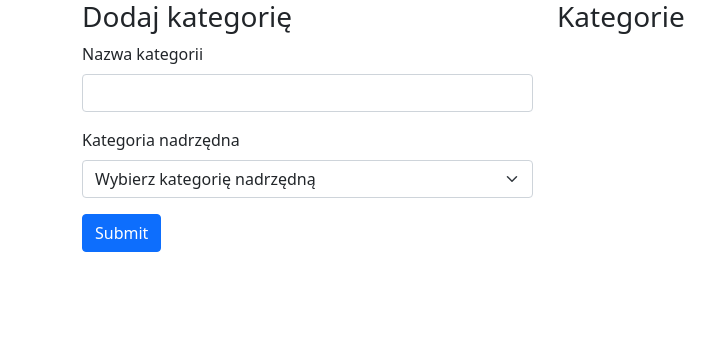
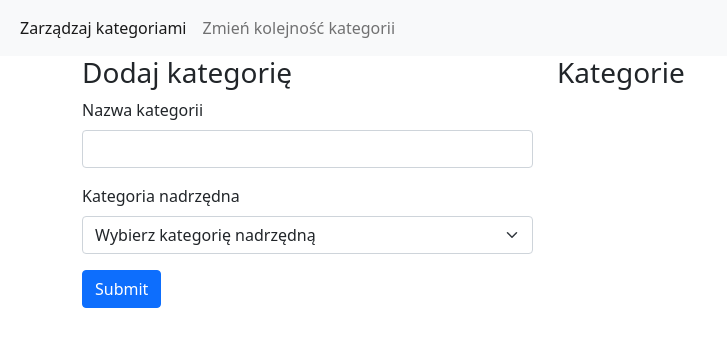
Before and after one commit to Musieq/ideoRekrutacja, a PHP site: page /category_add.php in a window 1280 px wide. Shown: the top 347 px of the page, without its empty margins (0-727 px from the left). Run offline with PHP 8.4, Linux system fonts and the light colour scheme; data that the repository does not hold is empty; some libraries are stand-ins or nearby versions.

Commit message:
Some navigation

```diff
--- a/includes/header.php
+++ b/includes/header.php
@@ -20,3 +20,21 @@ require_once 'includes/init.php';
     <title>Ideo rekrutacja</title>
 </head>
 <body>
+
+<nav class="navbar navbar-expand-lg navbar-light bg-light">
+    <div class="container-fluid">
+        <button class="navbar-toggler" type="button" data-bs-toggle="collapse" data-bs-target="#navbarSupportedContent" aria-controls="navbarSupportedContent" aria-expanded="false" aria-label="Toggle navigation">
+            <span class="navbar-toggler-icon"></span>
+        </button>
+        <div class="collapse navbar-collapse" id="navbarSupportedContent">
+            <ul class="navbar-nav me-auto mb-2 mb-lg-0">
+                <li class="nav-item">
+                    <a class="nav-link active" aria-current="page" href="category_add.php">Zarządzaj kategoriami</a>
+                </li>
+                <li class="nav-item">
+                    <a class="nav-link" href="category_reorder.php">Zmień kolejność kategorii</a>
+                </li>
+            </ul>
+        </div>
+    </div>
+</nav>
```
